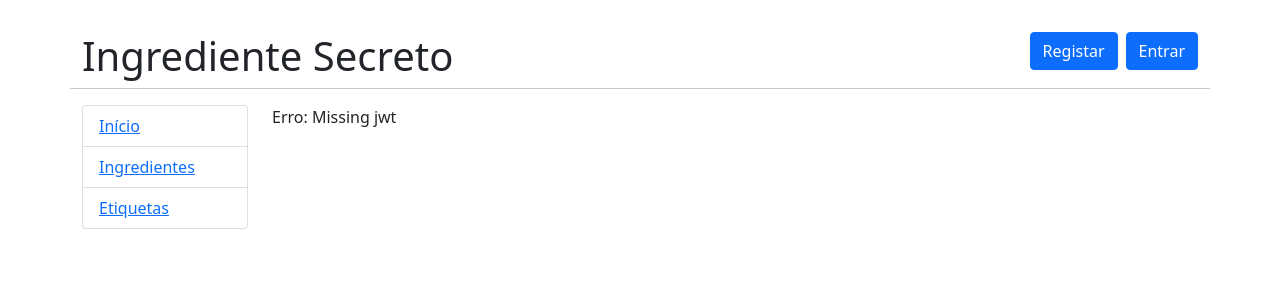
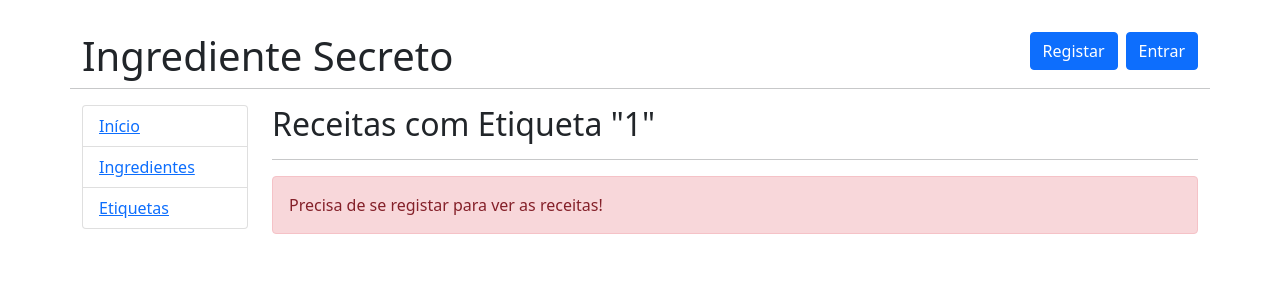
Before and after one commit to marcomartinscastanho/Secret-Ingredient-Frontend, a React (Create React App) app: page /tags/1 in a window 1280 px wide. Shown: the top 300 px of the page. Built offline with nearby package versions, Linux system fonts and the light colour scheme.

Commit message:
Alert if trying to see recipes without login

```diff
--- a/src/components/Ingredient.tsx
+++ b/src/components/Ingredient.tsx
@@ -4,6 +4,7 @@ import { RouteComponentProps } from "react-router";
 import { Link } from "react-router-dom";
 import { RecipeOutputDto } from "../types/dtos.type";
 import { Jwt } from "../types/jwt.interface";
+import { Alert, Props as AlertProps } from "./ui-components/alert";
 
 interface Params {
   id: string;
@@ -21,14 +22,23 @@ interface State {
   recipes: RecipeOutputDto[];
   isLoaded: boolean;
   error: string;
+  alert: AlertProps;
 }
 
 export class Ingredient extends Component<Props, State> {
-  state: State = { recipes: [], isLoaded: false, error: "" };
+  state: State = {
+    recipes: [],
+    isLoaded: false,
+    error: "",
+    alert: { type: "d-none", message: "" },
+  };
 
   componentDidMount() {
     if (!this.props.jwt) {
-      this.setState({ error: "Missing jwt" });
+      this.setState({
+        alert: { type: "alert-danger", message: "Precisa de se registar para ver as receitas!" },
+        isLoaded: true,
+      });
       return;
     }
 
@@ -57,7 +67,7 @@ export class Ingredient extends Component<Props, State> {
   }
 
   render() {
-    const { recipes, isLoaded, error } = this.state;
+    const { recipes, isLoaded, error, alert } = this.state;
     if (error) {
       return <div>Erro: {error}</div>;
     } else if (!isLoaded) {
@@ -67,6 +77,9 @@ export class Ingredient extends Component<Props, State> {
         <Fragment>
           {/** TODO: this should be the name of the ingredient instead of the Id */}
           <h2>Receitas com {this.props.match.params.id}</h2>
+          <hr />
+
+          <Alert type={alert.type} message={alert.message} />
 
           <div className="list-group">
             {recipes.map((recipe) => (
--- a/src/components/Tag.tsx
+++ b/src/components/Tag.tsx
@@ -4,6 +4,7 @@ import { RouteComponentProps } from "react-router";
 import { Link } from "react-router-dom";
 import { RecipeOutputDto } from "../types/dtos.type";
 import { Jwt } from "../types/jwt.interface";
+import { Alert, Props as AlertProps } from "./ui-components/alert";
 
 interface Params {
   id: string;
@@ -21,14 +22,23 @@ interface State {
   recipes: RecipeOutputDto[];
   isLoaded: boolean;
   error: string;
+  alert: AlertProps;
 }
 
 export class Tag extends Component<Props, State> {
-  state: State = { recipes: [], isLoaded: false, error: "" };
+  state: State = {
+    recipes: [],
+    isLoaded: false,
+    error: "",
+    alert: { type: "d-none", message: "" },
+  };
 
   componentDidMount() {
     if (!this.props.jwt) {
-      this.setState({ error: "Missing jwt" });
+      this.setState({
+        alert: { type: "alert-danger", message: "Precisa de se registar para ver as receitas!" },
+        isLoaded: true,
+      });
       return;
     }
 
@@ -57,7 +67,7 @@ export class Tag extends Component<Props, State> {
   }
 
   render() {
-    const { recipes, isLoaded, error } = this.state;
+    const { recipes, isLoaded, error, alert } = this.state;
     if (error) {
       return <div>Erro: {error}</div>;
     } else if (!isLoaded) {
@@ -67,6 +77,9 @@ export class Tag extends Component<Props, State> {
         <Fragment>
           {/** TODO: this should be the name of the tag instead of the Id */}
           <h2>Receitas com Etiqueta "{this.props.match.params.id}"</h2>
+          <hr />
+
+          <Alert type={alert.type} message={alert.message} />
 
           <div className="list-group">
             {recipes.map((recipe) => (
```
